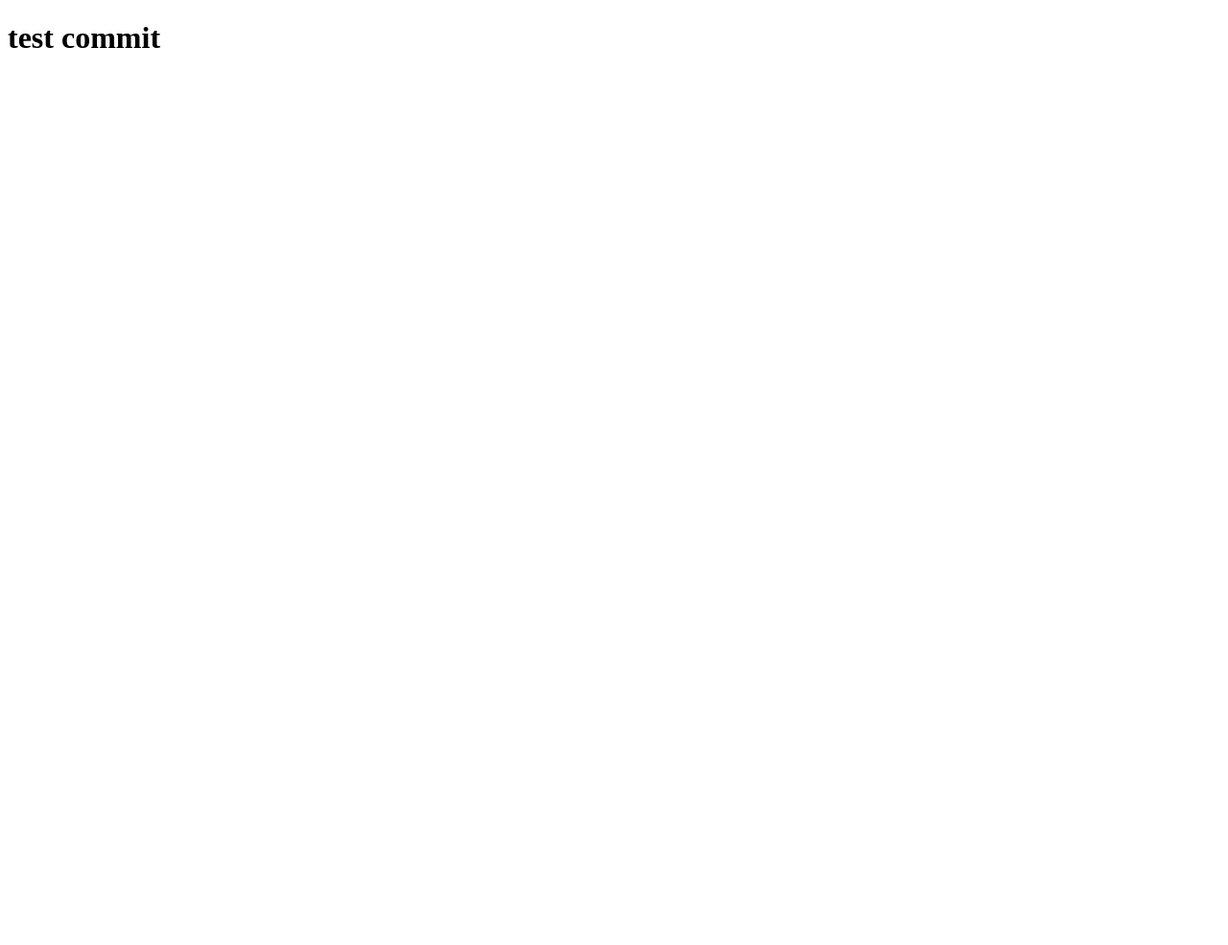
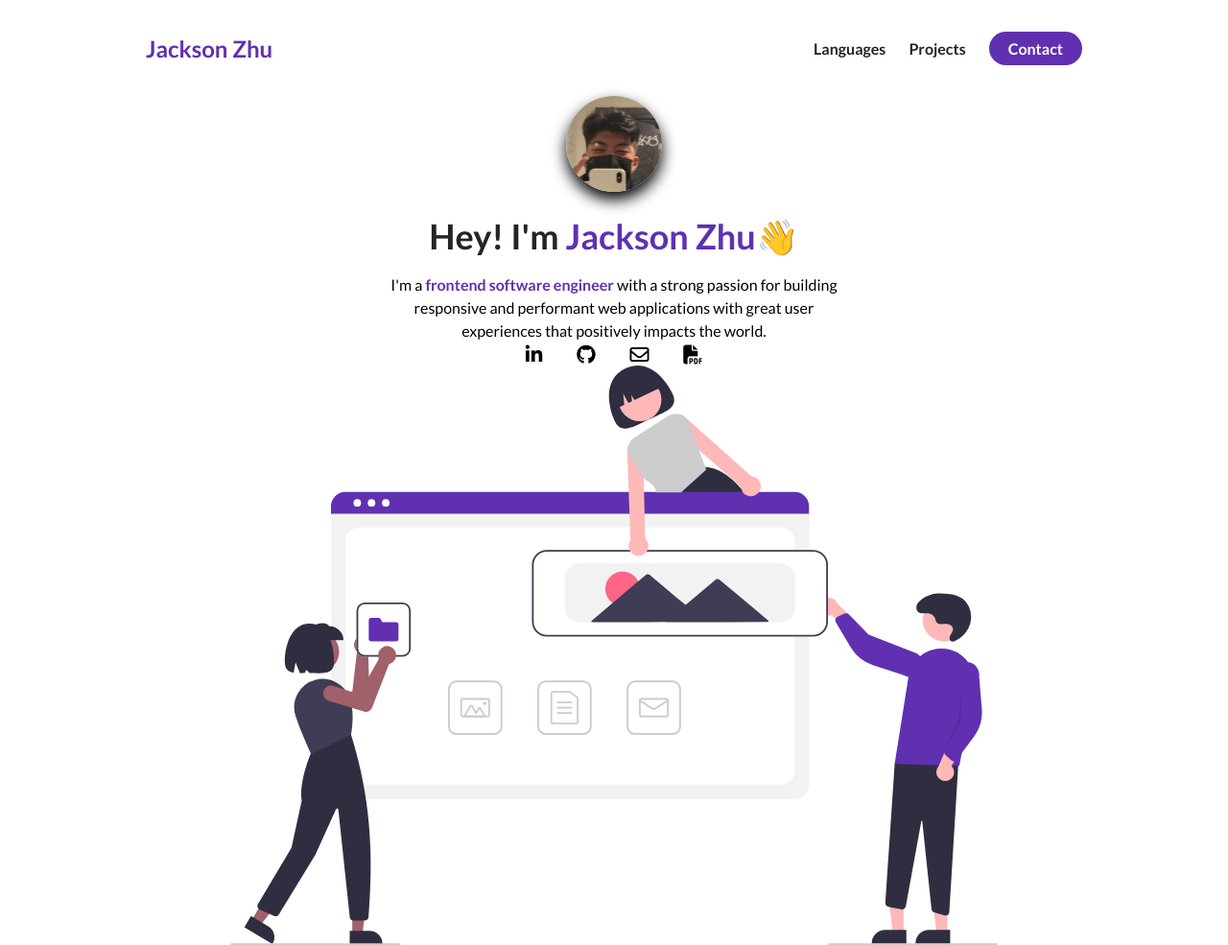
Before and after one commit to JacksonFECS/e-Portfolio, a plain HTML site: page index.html in a window 1280 px wide. Shown: the whole page at 96% size. Before the commit the page ends 800 px from the top, so only its background shows below. Drawn offline with Linux system fonts and the light colour scheme.

Commit message:
finished header/nav

```diff
--- a/index.html
+++ b/index.html
@@ -5,12 +5,72 @@
     <meta charset="UTF-8">
     <meta http-equiv="X-UA-Compatible" content="IE=edge">
     <meta name="viewport" content="width=device-width, initial-scale=1.0">
+    <link rel="stylesheet" href="style.css">
+    <script src="https:kit.fontawesome.com/c8e4d183c2.js" crossorigin="anonymous"></script>
     <title>Document</title>
 </head>
-<h1>test commit</h1>
 
 <body>
+    <header id="about-me">
+        <!-- Start of Navigation -->
+        <nav>
+            <div class="personal-logo">Jackson Zhu</div>
+            <ul class="nav-link-list">
+                <li>
+                    <a href="" class="nav-link-anchor
+                                      nav-link-hover-effect
+                                      link-hover-effect-black">Languages</a>
+                </li>
+                <li>
+                    <a href="" class="nav-link-anchor
+                                      nav-link-hover-effect
+                                      link-hover-effect-black">Projects</a>
+                </li>
+                <li>
+                    <a href="" class="nav-link-anchor
+                                      nav-link-anchor-primary">Contact</a>
+                </li>
+            </ul>
 
+        </nav>
+        <!-- End of Navigation -->
+        <!-- Start About Me -->
+        <section class="flex flex-1">
+            <div class="about-me-info row">
+                <div class="about-me-info-container">
+                    <figure class="about-me-picture-mask">
+                        <img src="./assets/pfp.jpg" class="about-me-image" alt="Profile Picture">
+                    </figure>
+                    <h1 class="about-me-info-title">Hey! I'm <span class="text-purple">Jackson Zhu</span>👋</h1>
+                    <p class="about-me-info-poara">I'm a <strong class="text-purple">frontend software engineer</strong> with a strong passion for building responsive and performant web applications with great user experiences that positively impacts the world.</p>
+                    <div class="about-me-links">
+                        <a href="" class="about-me-link">
+                            <i class="fab fa-linkedin-in"></i>
+                        </a>
+                        <a href="" class="about-me-link">
+                            <i class="fab fa-github"></i>
+                        </a>
+                        <a href="" class="about-me-link">
+                            <i class="far fa-envelope"></i>
+                        </a>
+                        <a href="" class="about-me-link">
+                            <i class="fas fa-file-pdf"></i>
+                        </a>
+                    </div>
+                </div>
+                <figure class="about-me-image-container">
+                    <img src="./assets/undraw_websites.svg" class="about-me-image-undraw" alt="about me">
+                </figure>
+            </div>
+        </section>
+    </header>
+    <section id=l anguages>
+        <div class="container">
+            <h1></h1>
+        </div>
+    </section>
+
+    </main>
 </body>
 
 </html>
--- a/style.css
+++ b/style.css
@@ -0,0 +1,158 @@
+@import url('https://fonts.googleapis.com/css2?family=Lato:wght@400;700&family=Roboto:wght@300;400;500;700&display=swap');
+* {
+    padding: 0;
+    margin: 0;
+    box-sizing: border-box;
+    font-family: 'Lato', sans-serif;
+}
+
+h1,
+h2,
+h3,
+h4,
+h5,
+h6,
+span {
+    color: #242424;
+    text-align: center;
+    line-height: 1.25;
+}
+
+h1 {
+    font-size: 36px;
+}
+
+p {
+    line-height: 1.5;
+    font-size: 16px;
+}
+
+li {
+    list-style: none;
+}
+
+.flex {
+    display: flex;
+}
+
+.flex-1 {
+    flex: 1;
+}
+
+.row {
+    width: 100%;
+    max-width: 800px;
+    margin: 0 auto;
+}
+
+.text-purple {
+    color: #6030b1;
+}
+
+
+/* Navigation Bar */
+
+nav {
+    height: 100px;
+    width: 100%;
+    max-width: 1000px;
+    margin: 0 auto;
+    display: flex;
+    justify-content: space-between;
+    align-items: center;
+}
+
+.nav-link-list {
+    display: flex;
+}
+
+.nav-link-anchor {
+    margin: 0 12px;
+    color: #242424;
+    text-decoration: none;
+    font-weight: 700;
+}
+
+.nav-link-anchor-primary {
+    color: white;
+    background-color: #6030b1;
+    padding: 8px 20px;
+    border-radius: 50px;
+    transition: all 300ms ease
+}
+
+.nav-link-anchor-primary:hover {
+    background-color: #5d3eff;
+}
+
+.personal-logo {
+    font-size: 24px;
+    color: #6030b1;
+    margin: 0 12px;
+    font-weight: bold;
+}
+
+
+/* About Me */
+
+#about-me {
+    min-height: 100vh;
+    display: flex;
+    flex-direction: column;
+}
+
+.about-me-info {
+    display: flex;
+    flex-direction: column;
+}
+
+.about-me-info-container {
+    display: flex;
+    flex-direction: column;
+    align-items: center;
+    justify-content: center;
+    max-width: 500px;
+    margin: 0 auto;
+    text-align: center;
+}
+
+.about-me-picture-mask {
+    width: 100px;
+    height: 100px;
+    border-radius: 50%;
+    overflow: hidden;
+    margin-bottom: 24px;
+    box-shadow: 0 8px 16px rgba(0, 0, 0, 1);
+}
+
+.about-me-image {
+    width: 100%;
+    transform: scale(1.5);
+    padding-top: 8px;
+}
+
+.about-me-info-para {
+    font-size: 20px;
+    margin-bottom: 28px;
+}
+
+.about-me-info-title {
+    margin-bottom: 16px;
+}
+
+.about-me-link {
+    font-size: 20px;
+    color: black;
+    text-decoration: none;
+    padding: 0 16px;
+}
+
+.about-me-image-container {
+    flex: 1;
+    display: flex;
+    align-items: center;
+}
+
+.about-me-image-undraw {
+    width: 100%;
+}
```
Also changed, not shown: assets/chat.png (added), assets/dashboard.png (added), assets/logo.svg (added), assets/loopit.png (added), assets/me.jpeg (added), assets/pfp.jpg (added), assets/undraw_websites.svg (added), 1 other file.
